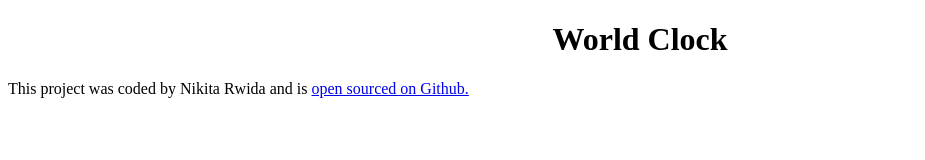
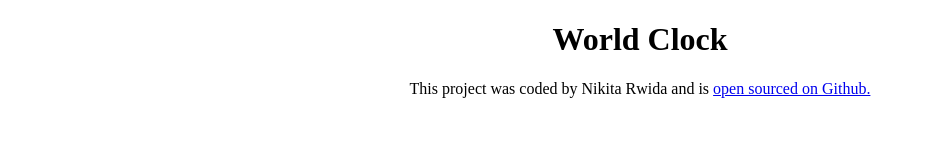
Before and after one commit to nikitarwida/world-clock.js, a plain HTML site: page index.html in a window 1280 px wide. Shown: the whole page, without its empty margins (0-925 px from the left). Drawn offline with Linux system fonts and the light colour scheme.

Commit message:
Added link to Github repository

```diff
--- a/css/styles.css
+++ b/css/styles.css
@@ -1,3 +1,6 @@
 h1{
     text-align:center;
 }
+footer{
+    text-align:center;
+}
--- a/index.html
+++ b/index.html
@@ -1,19 +1,19 @@
 <!DOCTYPE html>
 <html lang="en">
-<head>
-    <meta charset="UTF-8">
-    <meta name="viewport" content="width=device-width, initial-scale=1.0">
-   <link rel="stylesheet" href="css/styles.css">
+  <head>
+    <meta charset="UTF-8" />
+    <meta name="viewport" content="width=device-width, initial-scale=1.0" />
+    <link rel="stylesheet" href="css/styles.css" />
     <title>World Clock- Nikita Rwida</title>
-</head>
-<body>
-    <h1>
-        World Clock
-    </h1>
+  </head>
+  <body>
+    <h1>World Clock</h1>
     <footer>
-        This project was coded by Nikita Rwida and is
-        <a href="#" target="_blank"> open sourced on Github.</a>
+      This project was coded by Nikita Rwida and is
+      <a href="https://github.com/nikitarwida/world-clock.js" target="_blank">
+        open sourced on Github.</a
+      >
     </footer>
     <script src="javascript/index.js"></script>
-</body>
+  </body>
 </html>
```
